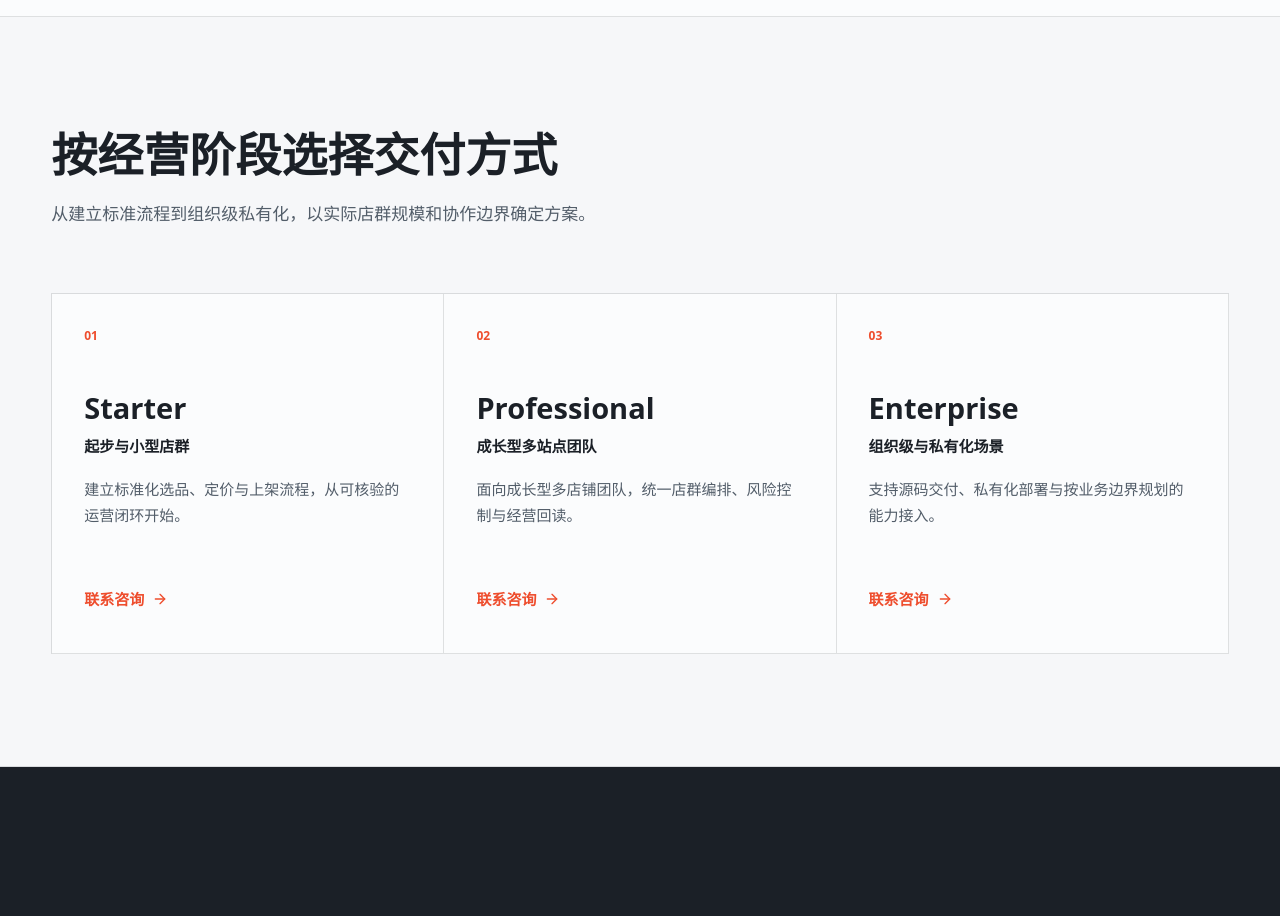
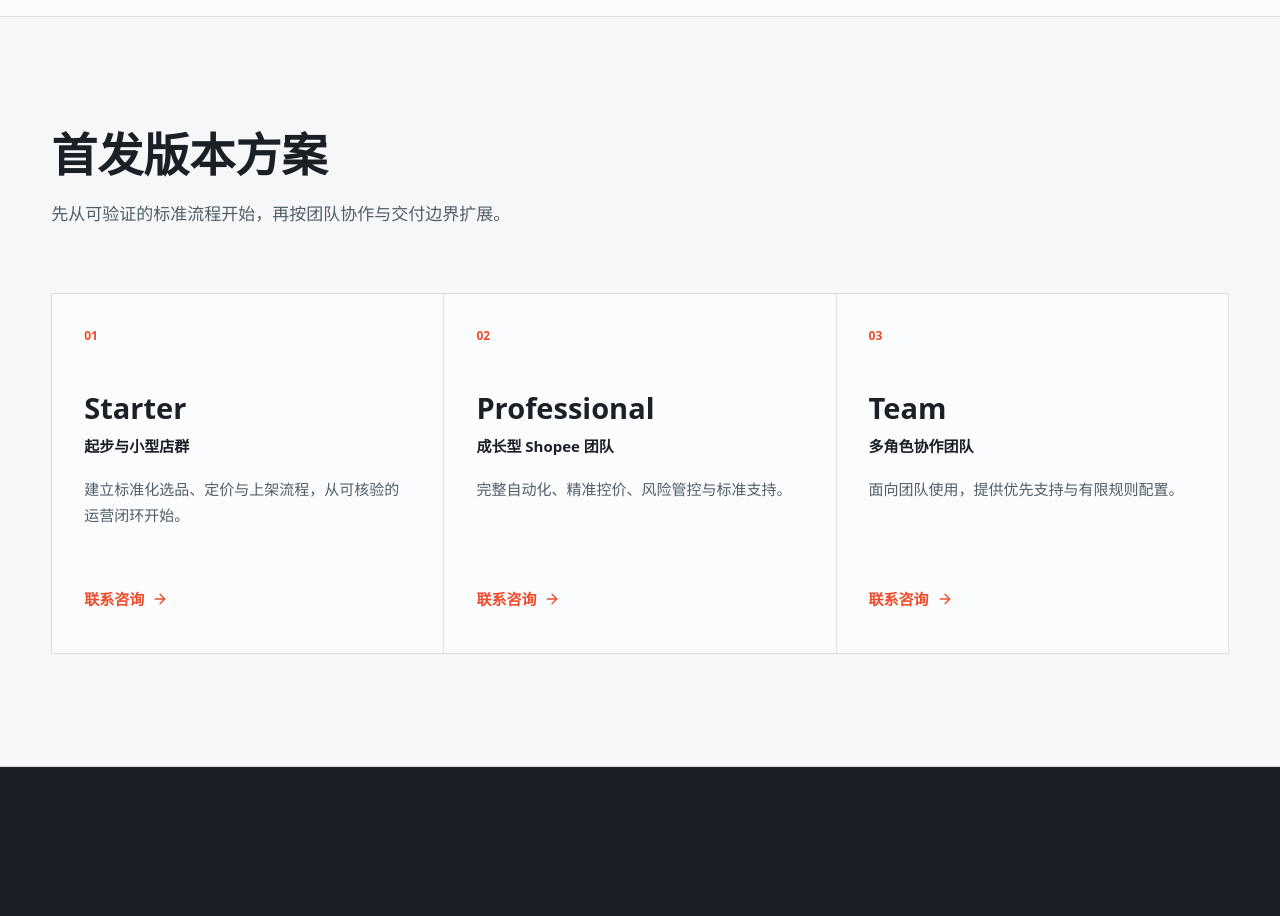
Before and after one commit to NJCN-AXIO/axio-web, a Next.js app: page / in a window 1280 px wide. Shown: the part 9680-10596 px from the top of the page. Built offline with nearby package versions, Linux system fonts and the light colour scheme.

Commit message:
feat: define AXIO launch pricing

```diff
--- a/src/components/marketing/package-comparison.tsx
+++ b/src/components/marketing/package-comparison.tsx
@@ -8,7 +8,7 @@ type PackageSet = readonly [PackageOption, PackageOption, PackageOption];
 const deliveryByPackage: Record<PackageOption["name"], string> = {
   Starter: "标准客户端与基础流程落地",
   Professional: "多站点协作与店群经营流程",
-  Enterprise: "源码交付或私有化部署规划",
+  Team: "团队使用、优先支持与有限规则配置",
 };
 
 export function PackageComparison({ packages }: { packages: PackageSet }) {
--- a/src/content/zh-cn.ts
+++ b/src/content/zh-cn.ts
@@ -120,16 +120,31 @@ export const zhCN: SiteContent = {
       name: "Starter",
       audience: "起步与小型店群",
       description: "建立标准化选品、定价与上架流程，从可核验的运营闭环开始。",
+      regularPrice: "¥999",
+      launchPrice: "¥399",
+      launchLabel: "首发价",
+      delivery: "标准客户端与基础流程，自助使用",
+      featured: false,
     },
     {
       name: "Professional",
-      audience: "成长型多站点团队",
-      description: "面向成长型多店铺团队，统一店群编排、风险控制与经营回读。",
+      audience: "成长型 Shopee 团队",
+      description: "完整自动化、精准控价、风险管控与标准支持。",
+      regularPrice: "¥1,999",
+      launchPrice: "¥699",
+      launchLabel: "首发 20 席",
+      delivery: "完整运营闭环与标准支持",
+      featured: true,
     },
     {
-      name: "Enterprise",
-      audience: "组织级与私有化场景",
-      description: "支持源码交付、私有化部署与按业务边界规划的能力接入。",
+      name: "Team",
+      audience: "多角色协作团队",
+      description: "面向团队使用，提供优先支持与有限规则配置。",
+      regularPrice: "¥4,999",
+      launchPrice: "¥1,999",
+      launchLabel: "首发价",
+      delivery: "团队使用、优先支持与有限规则配置",
+      featured: false,
     },
   ],
   capabilityGroups,
@@ -184,9 +199,9 @@ export const zhCN: SiteContent = {
         description: "支持标准客户端、源码交付以及按组织边界规划的私有化部署。",
       },
     ],
-    packagesTitle: "按经营阶段选择交付方式",
+    packagesTitle: "首发版本方案",
     packagesDescription:
-      "从建立标准流程到组织级私有化，以实际店群规模和协作边界确定方案。",
+      "先从可验证的标准流程开始，再按团队协作与交付边界扩展。",
     finalTitle: "把重复运营，变成可验证的系统流程",
     finalDescription:
       "预约演示，结合你的站点、店铺规模与团队协作方式查看适配路径。",
```
Also changed, not shown: src/content/types.ts (+6 -1 lines), 1 other file (tests, documents, lock files or other folders).
